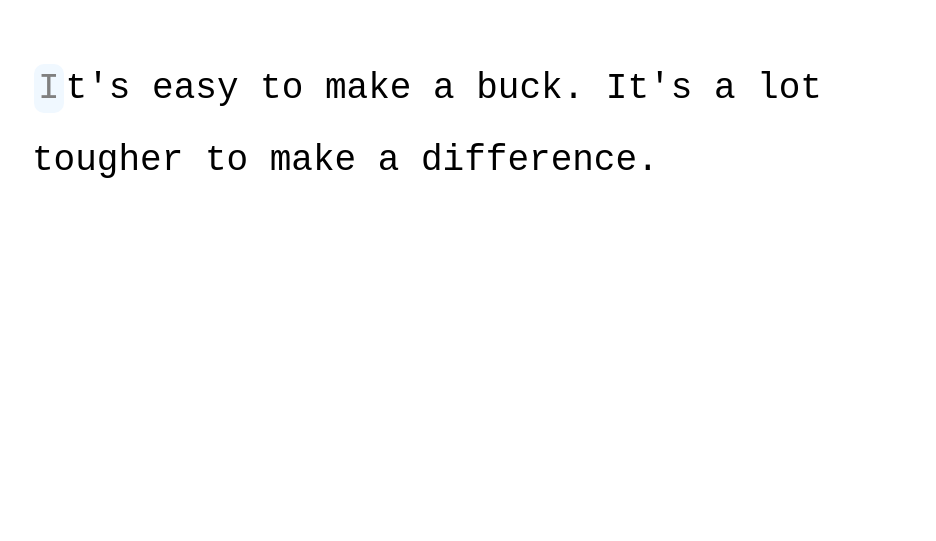
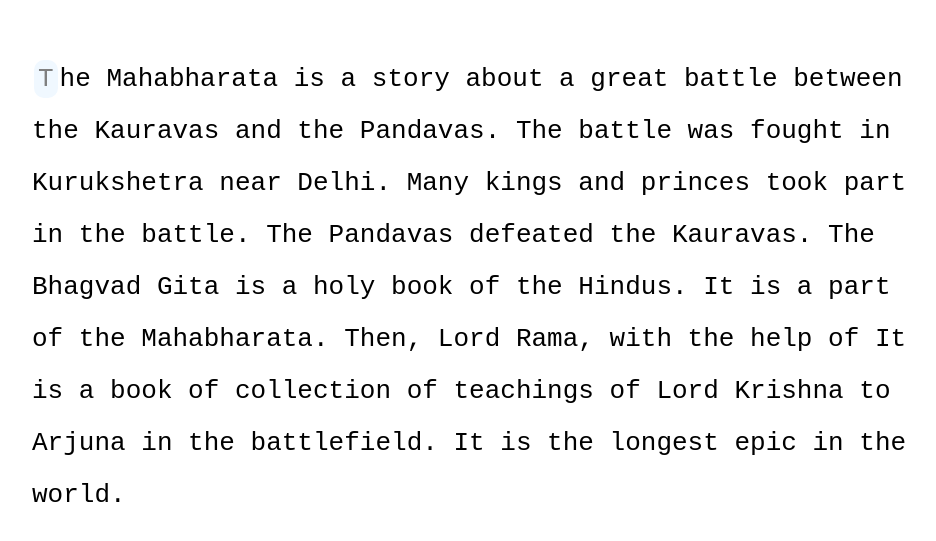
Before and after one commit to JayTailor45/Typing-Test, an Angular app: page / in a window 1280 px wide. Shown: the part 107-648 px from the top of the page, without its empty margins (160-1096 px from the left). Built offline with nearby package versions, Linux system fonts and the light colour scheme.

Commit message:
Update static text and reduce the font size

```diff
--- a/src/app/app.component.scss
+++ b/src/app/app.component.scss
@@ -6,7 +6,7 @@
 
   .paragraph {
     width: 70vw;
-    font-size: 36px;
+    font-size: 26px;
 
     span {
       line-height: 2em;
--- a/src/app/app.component.ts
+++ b/src/app/app.component.ts
@@ -11,7 +11,7 @@ export class AppComponent implements AfterViewInit {
 
   @ViewChild('paragraph', {static: false}) paragraph!: ElementRef;
 
-  text: string = `It's easy to make a buck. It's a lot tougher to make a difference.`;
+  text: string = `The Mahabharata is a story about a great battle between the Kauravas and the Pandavas. The battle was fought in Kurukshetra near Delhi. Many kings and princes took part in the battle. The Pandavas defeated the Kauravas. The Bhagvad Gita is a holy book of the Hindus. It is a part of the Mahabharata. Then, Lord Rama, with the help of It is a book of collection of teachings of Lord Krishna to Arjuna in the battlefield. It is the longest epic in the world.`;
 
   private keyDown$ = fromEvent<KeyboardEvent>(document, 'keydown');
 
```
